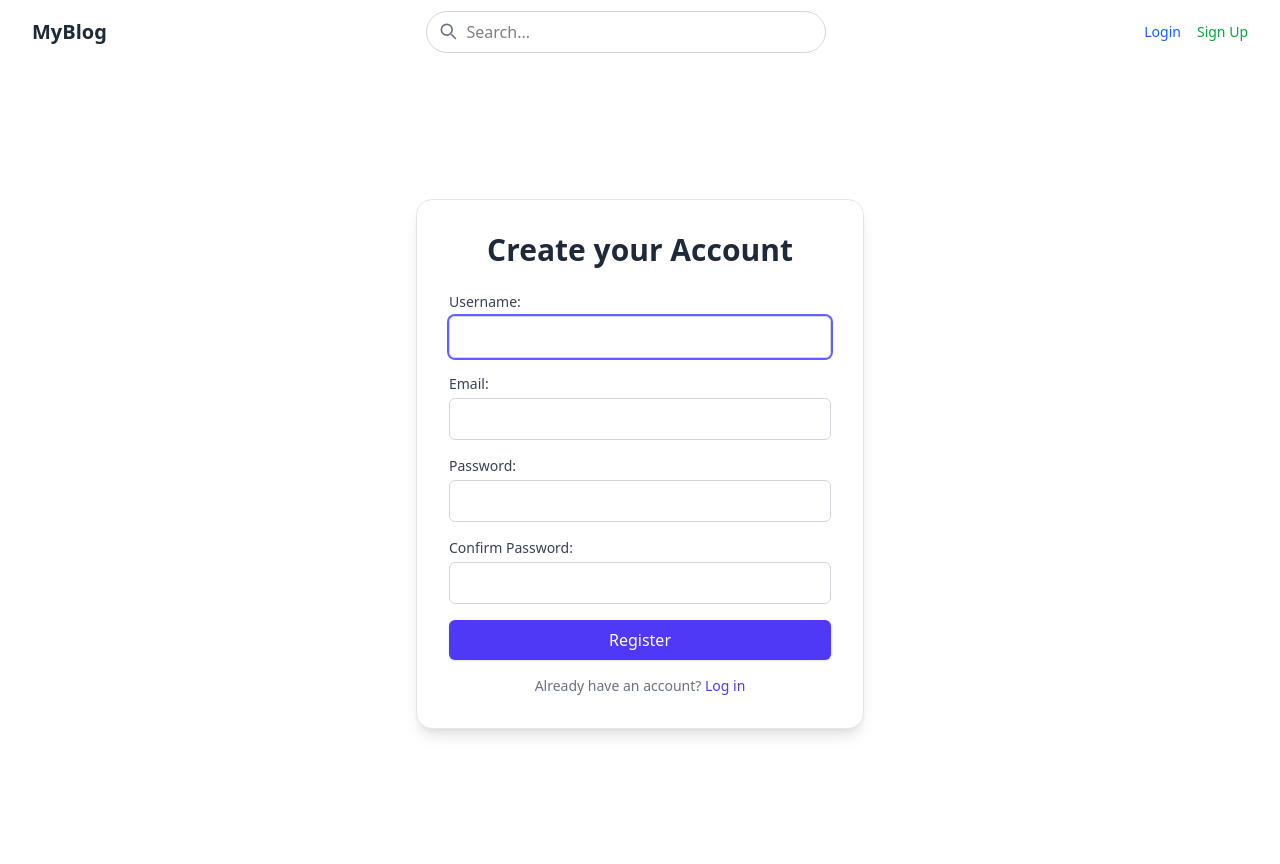
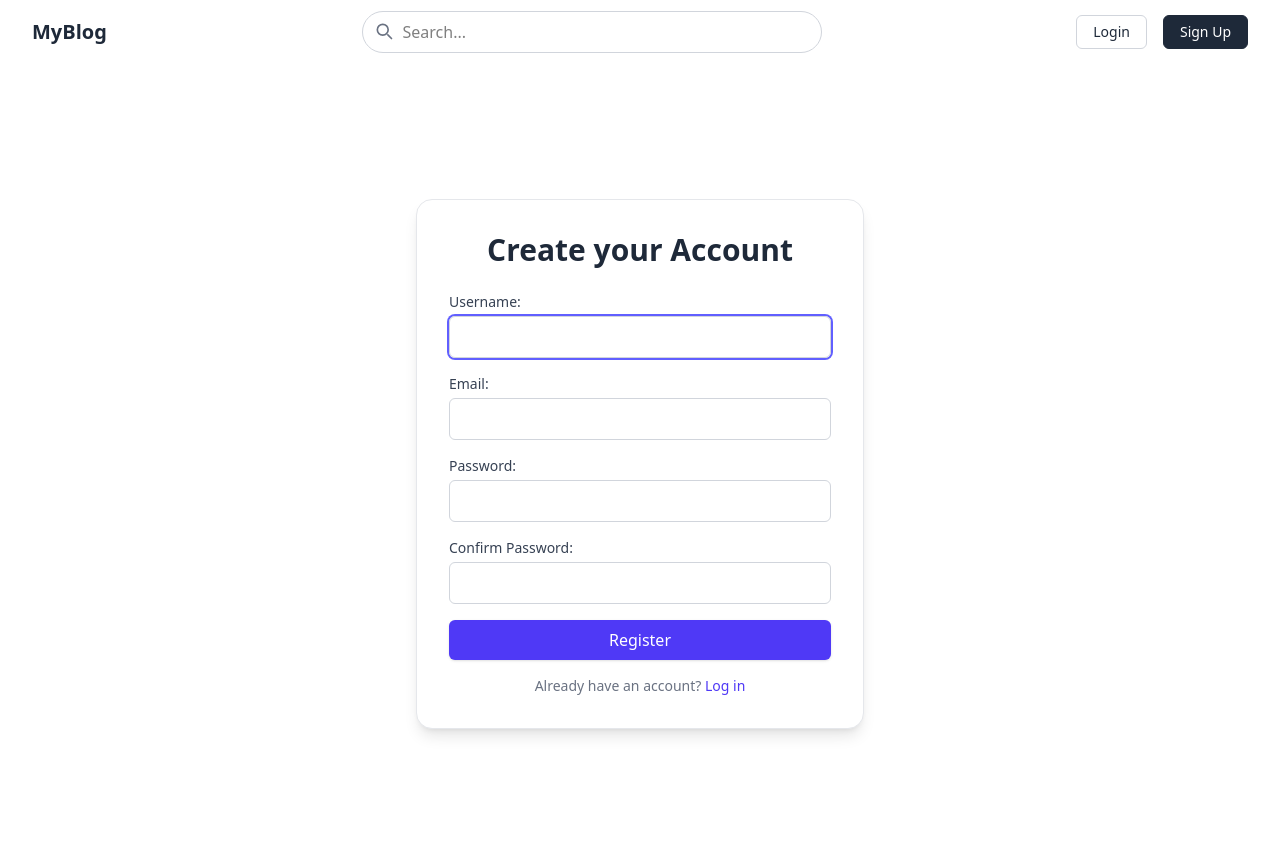
Before and after one commit to shlokitaliya/blog-django, a Django app: page /register/user_registration/ in a window 1280 px wide. Run offline with Django 5.2, Linux system fonts and the light colour scheme; some libraries are stand-ins or nearby versions.

Commit message:
update button

```diff
--- a/blog/templates/base.html
+++ b/blog/templates/base.html
@@ -23,7 +23,7 @@
 
                 <!-- Center: Search bar -->
                 <div class="flex-1 mx-4 flex justify-center">
-                    <form action="" method="GET" class="relative w-full max-w-[400px]">
+                    <form action="" method="GET" class="relative w-full max-w-[460px]">
                         <input
                             type="text"
                             name="q"
@@ -53,14 +53,24 @@
                             <span class="text-gray-700 font-medium">{{ user.username }}</span>
                         </div>
                         <a href="{% url 'register:user_logout' %}" class="text-sm text-red-600 hover:underline">Logout</a>
-                    {% else %}
-                        <a href="{% url 'register:user_login' %}" class="text-sm text-blue-600 hover:underline">Login</a>
-                        <a href="{% url 'register:user_registration' %}" class="text-sm text-green-600 hover:underline">Sign Up</a>
+                        {% else %}
+                        <a href="{% url 'register:user_login' %}">
+                            <button class="border border-gray-300 text-gray-800 text-sm px-4 py-1.5 rounded-md hover:bg-gray-100 transition duration-200">
+                                Login
+                            </button>
+                        </a>
+                        <a href="{% url 'register:user_registration' %}">
+                            <button class="border border-gray-800 bg-gray-800 text-white text-sm px-4 py-1.5 rounded-md hover:bg-gray-700 transition duration-200">
+                                Sign Up
+                            </button>
+                        </a>
                     {% endif %}
+
                 </div>
             </div>
         </div>
     </nav>
+
 
 
     {% block content %}
--- a/blog/theme/static/css/dist/styles.css
+++ b/blog/theme/static/css/dist/styles.css
@@ -12,9 +12,11 @@
     --color-red-600: oklch(57.7% 0.245 27.325);
     --color-yellow-500: oklch(79.5% 0.184 86.047);
     --color-green-600: oklch(62.7% 0.194 149.214);
+    --color-green-700: oklch(52.7% 0.154 150.069);
     --color-blue-400: oklch(70.7% 0.165 254.624);
     --color-blue-500: oklch(62.3% 0.214 259.815);
     --color-blue-600: oklch(54.6% 0.245 262.881);
+    --color-blue-700: oklch(48.8% 0.243 264.376);
     --color-indigo-500: oklch(58.5% 0.233 277.117);
     --color-indigo-600: oklch(51.1% 0.262 276.966);
     --color-indigo-700: oklch(45.7% 0.24 277.023);
@@ -330,6 +332,9 @@
   .max-w-\[400px\] {
     max-width: 400px;
   }
+  .max-w-\[460px\] {
+    max-width: 460px;
+  }
   .max-w-md {
     max-width: var(--container-md);
   }
@@ -414,14 +419,26 @@
   .border-gray-300 {
     border-color: var(--color-gray-300);
   }
+  .border-gray-800 {
+    border-color: var(--color-gray-800);
+  }
   .bg-blue-400 {
     background-color: var(--color-blue-400);
+  }
+  .bg-blue-600 {
+    background-color: var(--color-blue-600);
   }
   .bg-gray-50 {
     background-color: var(--color-gray-50);
   }
   .bg-gray-100 {
     background-color: var(--color-gray-100);
+  }
+  .bg-gray-800 {
+    background-color: var(--color-gray-800);
+  }
+  .bg-green-600 {
+    background-color: var(--color-green-600);
   }
   .bg-indigo-600 {
     background-color: var(--color-indigo-600);
@@ -449,6 +466,9 @@
   }
   .px-4 {
     padding-inline: calc(var(--spacing) * 4);
+  }
+  .py-1\.5 {
+    padding-block: calc(var(--spacing) * 1.5);
   }
   .py-2 {
     padding-block: calc(var(--spacing) * 2);
@@ -568,6 +588,10 @@
     transition-timing-function: var(--tw-ease, var(--default-transition-timing-function));
     transition-duration: var(--tw-duration, var(--default-transition-duration));
   }
+  .duration-200 {
+    --tw-duration: 200ms;
+    transition-duration: 200ms;
+  }
   .duration-300 {
     --tw-duration: 300ms;
     transition-duration: 300ms;
@@ -579,6 +603,26 @@
   @media (hover: hover) {
     .group-hover\:text-blue-600:is(:where(.group):hover *) {
       color: var(--color-blue-600);
+    }
+  }
+  @media (hover: hover) {
+    .hover\:bg-blue-700:hover {
+      background-color: var(--color-blue-700);
+    }
+  }
+  @media (hover: hover) {
+    .hover\:bg-gray-100:hover {
+      background-color: var(--color-gray-100);
+    }
+  }
+  @media (hover: hover) {
+    .hover\:bg-gray-700:hover {
+      background-color: var(--color-gray-700);
+    }
+  }
+  @media (hover: hover) {
+    .hover\:bg-green-700:hover {
+      background-color: var(--color-green-700);
     }
   }
   @media (hover: hover) {
```
